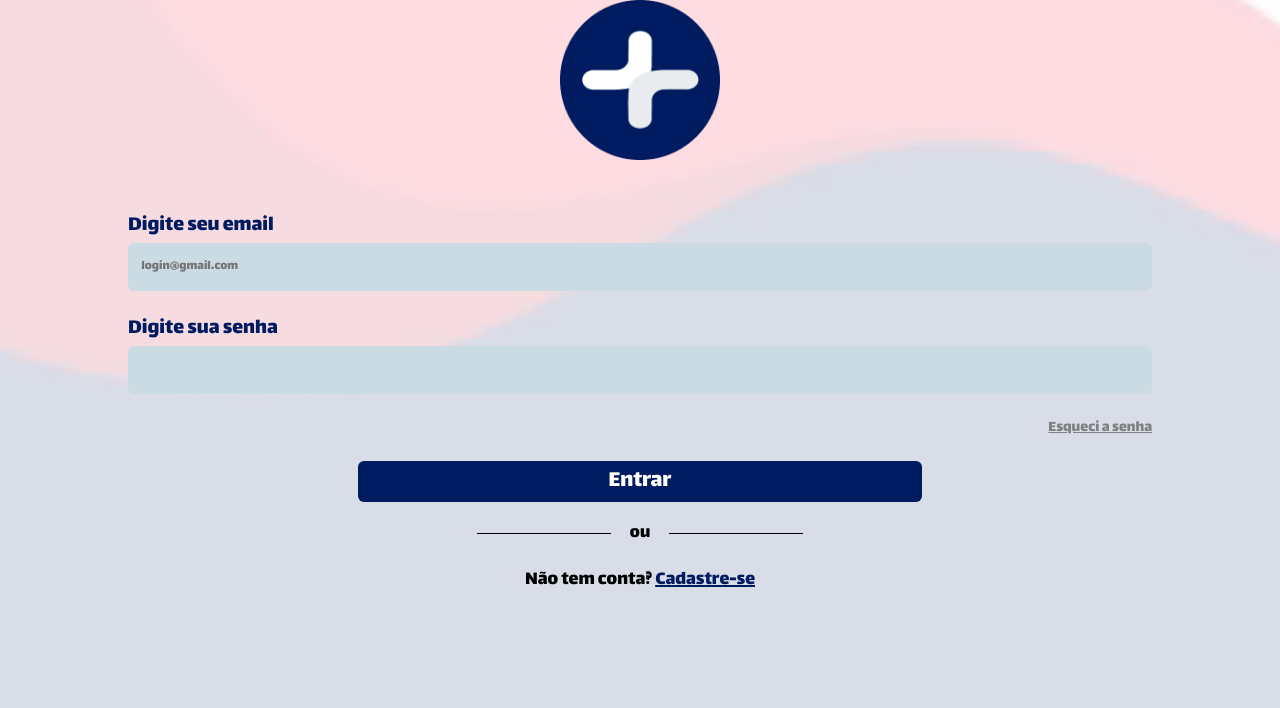
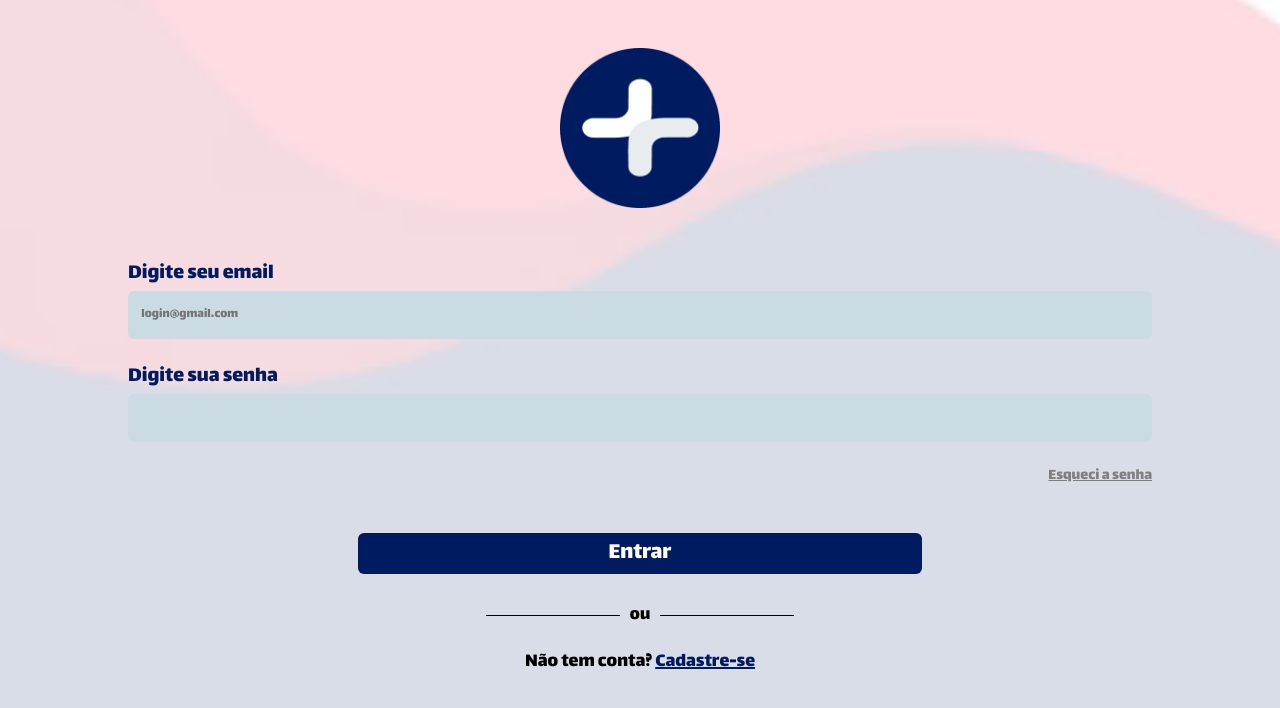
Before and after one commit to Renan-Vizoto/UPX-5-Domotica, a React (Create React App) app: page / in a window 1280 px wide. Shown: the top 708 px of the page. Built offline with nearby package versions, Linux system fonts and the light colour scheme.

Commit message:
Tela Ajuste#4

```diff
--- a/src/components/FormularioLogin/FormularioLogin.module.css
+++ b/src/components/FormularioLogin/FormularioLogin.module.css
@@ -38,7 +38,7 @@
 }
 
 .botaoEntrar {
-    margin: 0 auto;
+    margin: 1em auto 0.4em auto;
     width: 55%;
     background-color: #001B60;
     color: white;
--- a/src/pages/Login/Login.module.css
+++ b/src/pages/Login/Login.module.css
@@ -21,12 +21,13 @@
 
 .logo {
     width: 160px;
+    margin-top: 3em;
 }
 
 .linhaOu {
     display: flex;
     align-items: center;
-    gap: 1em;
+    gap: 0.5em;
     font-size: 19px;
 }
 
```
